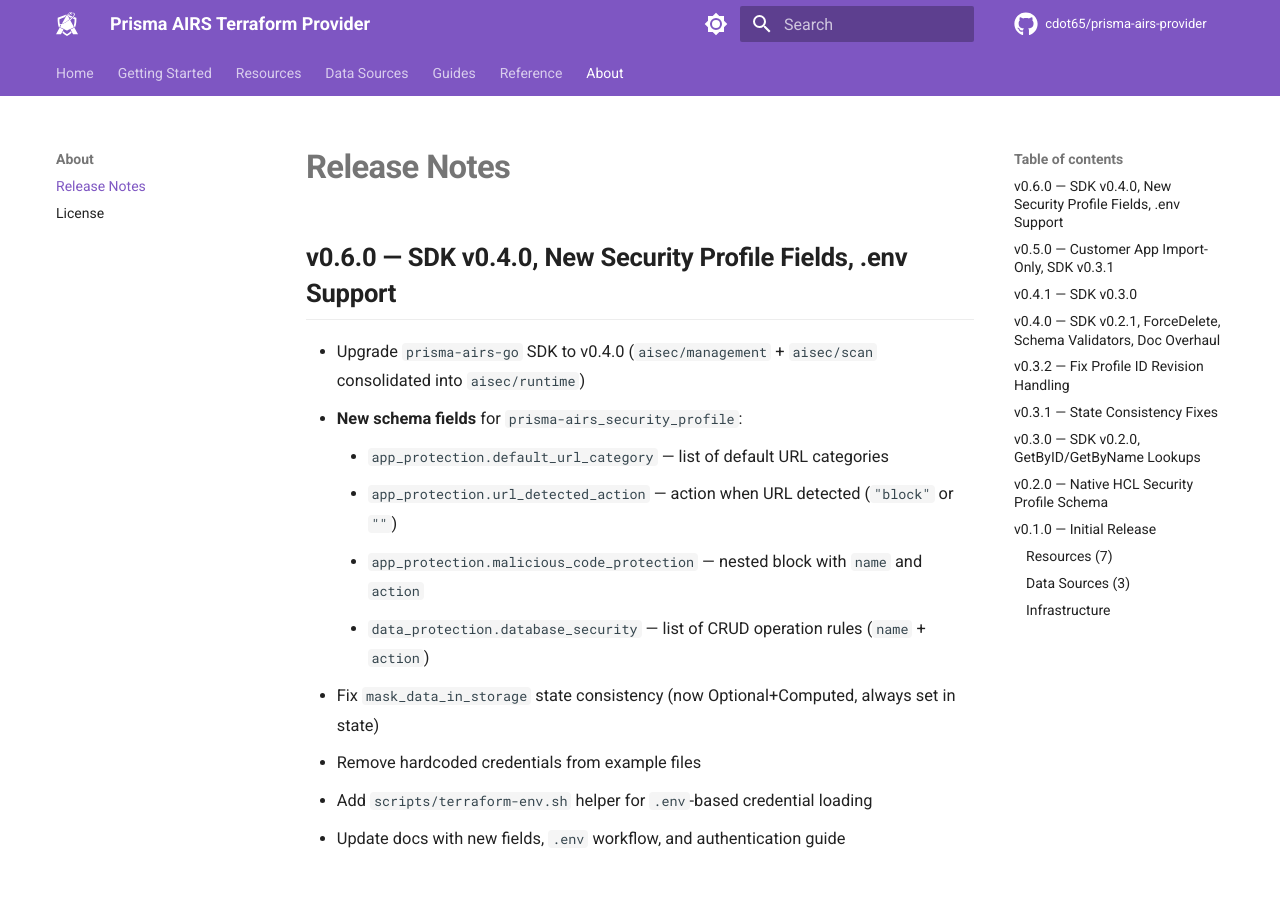
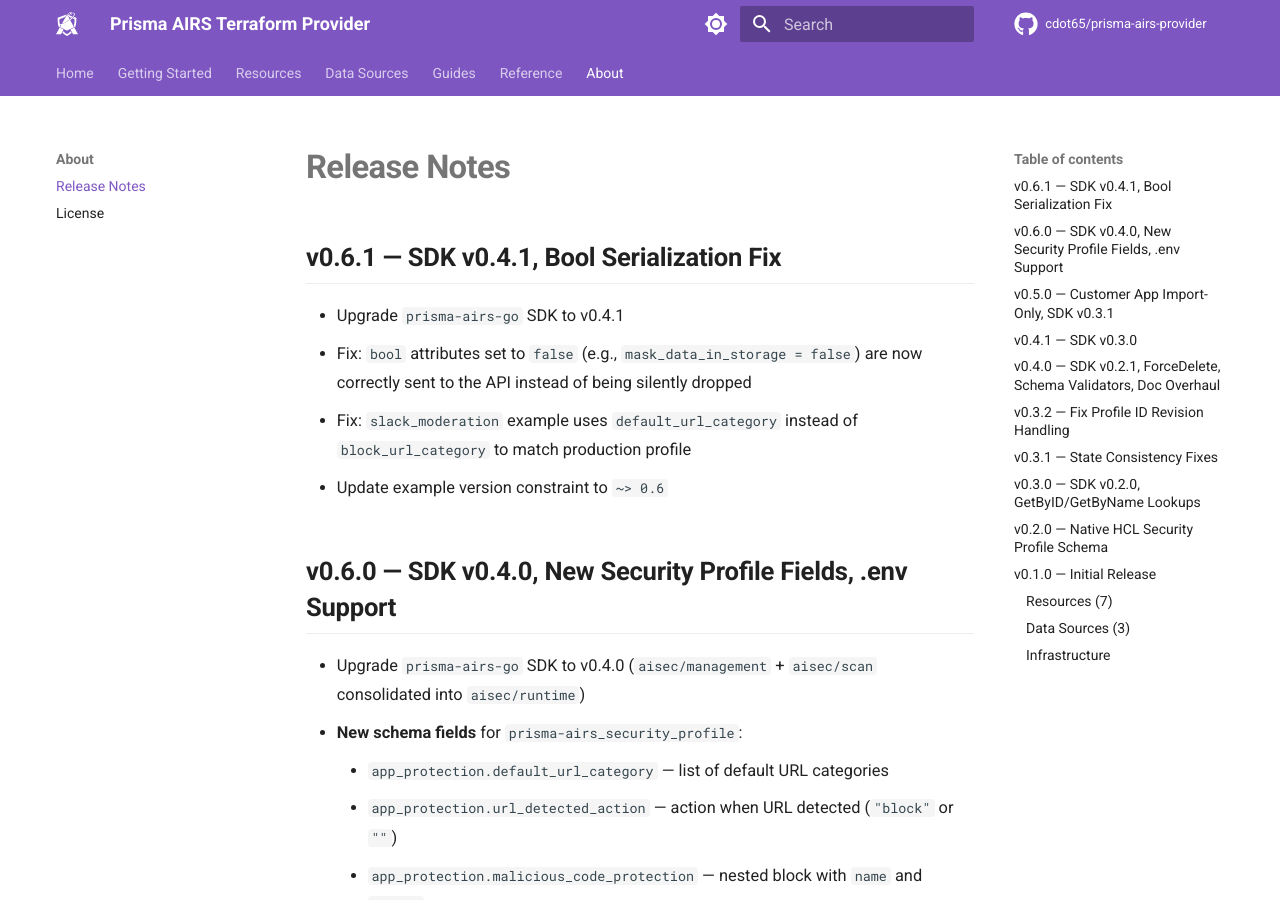
Before and after one commit to cdot65/terraform-provider-prisma-airs, an MkDocs documentation site: the page built from docs/about/release-notes.md, in a window 1280 px wide and 900 px high. Built offline with MkDocs 1.6.1 and Material for MkDocs 9.7.7, drawn with Linux system fonts in a browser that asks for light colours; comment, search, counter and statistics services are not loaded.

Commit message:
fix: bump SDK to v0.4.1 for bool omitempty fix (#47)
* fix: bump SDK to v0.4.1, fix bool omitempty serialization

Closes #46

* docs: add v0.6.1 release notes

```diff
--- a/docs/about/release-notes.md
+++ b/docs/about/release-notes.md
@@ -1,4 +1,11 @@
 # Release Notes
+
+## v0.6.1 — SDK v0.4.1, Bool Serialization Fix
+
+- Upgrade `prisma-airs-go` SDK to v0.4.1
+- Fix: `bool` attributes set to `false` (e.g., `mask_data_in_storage = false`) are now correctly sent to the API instead of being silently dropped
+- Fix: `slack_moderation` example uses `default_url_category` instead of `block_url_category` to match production profile
+- Update example version constraint to `~> 0.6`
 
 ## v0.6.0 — SDK v0.4.0, New Security Profile Fields, .env Support
 
```
Also changed, not shown: 4 other files.
